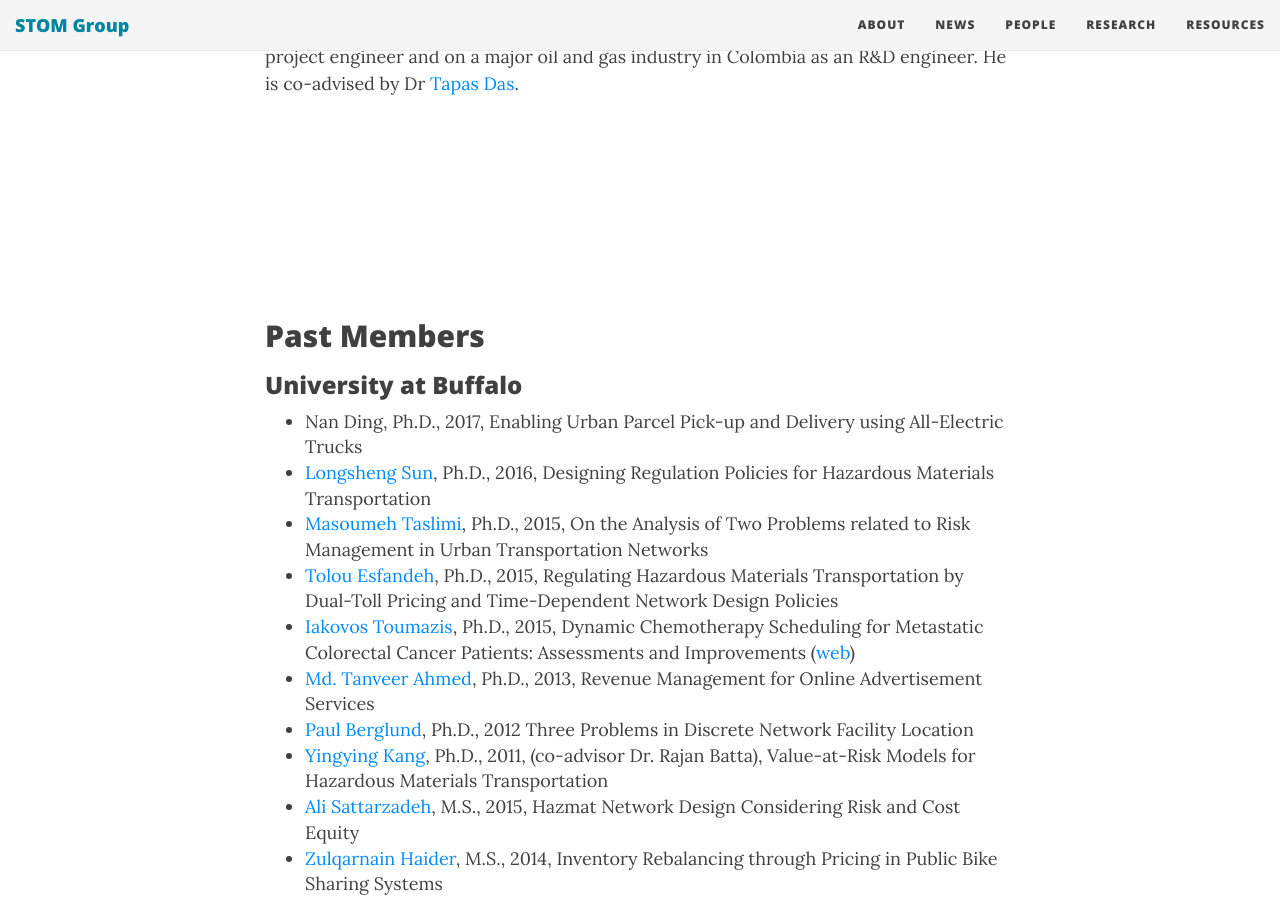
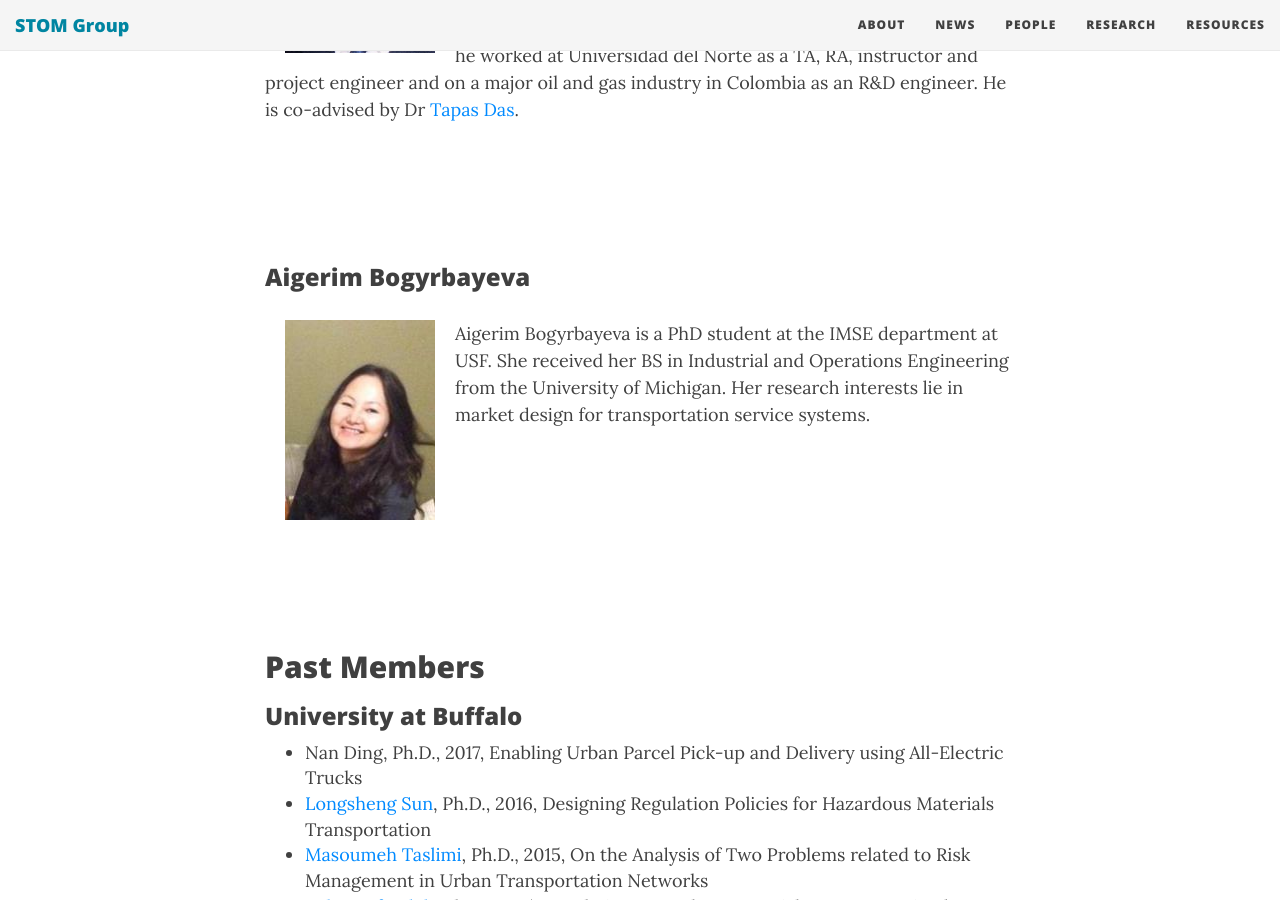
Before and after one commit to STOM-Group/stom.chkwon.net, a Jekyll site: the page built from people/people.md, in a window 1280 px wide and 900 px high, scrolled down 2913 px. Built offline with Jekyll 4.4.1, drawn with Linux system fonts in a browser that asks for light colours; nearby versions of some CDN libraries; comment, search, counter and statistics services are not loaded.

Commit message:
aigerim joins STOM

```diff
--- a/people/people.md
+++ b/people/people.md
@@ -57,6 +57,12 @@ Liu Su is a PhD student at USF IMSE. Her current research interest is hazardous
 <img src="images/melendez.jpg" width="150" height="200" align="left" hspace="20" />
 Kevin Melendez is a PhD student at the IMSE department of USF. His current research interests are energy transportation, network optimization and hazard conditions prevention. His past research topics were advanced control strategies, fault detection, identification and diagnosis. He received his BS and MS in Mechanical Engineering from Universidad del Norte, been honored with a Cum Laude award for his master thesis. Previously, he worked at Universidad del Norte as a TA, RA, instructor and project engineer and on a major oil and gas industry in Colombia as an R&D engineer. He is co-advised by Dr [Tapas Das](http://www.eng.usf.edu/~das).
 
+<br><br><br>
+
+
+### Aigerim Bogyrbayeva
+<img src="images/bogyrbayeva.jpg" width="150" height="200" align="left" hspace="20" />
+Aigerim Bogyrbayeva is a PhD student at the IMSE department at USF. She received her BS in Industrial and Operations Engineering from the University of Michigan. Her research interests lie in market design for transportation service systems.
 
 <br><br><br><br><br><br>
 
```
Also changed, not shown: _posts/2017-08-30-aigerim-bogyrbayeva-joins-stom.md (added, +9 -0 lines), people/images/bogyrbayeva.jpg (added).
